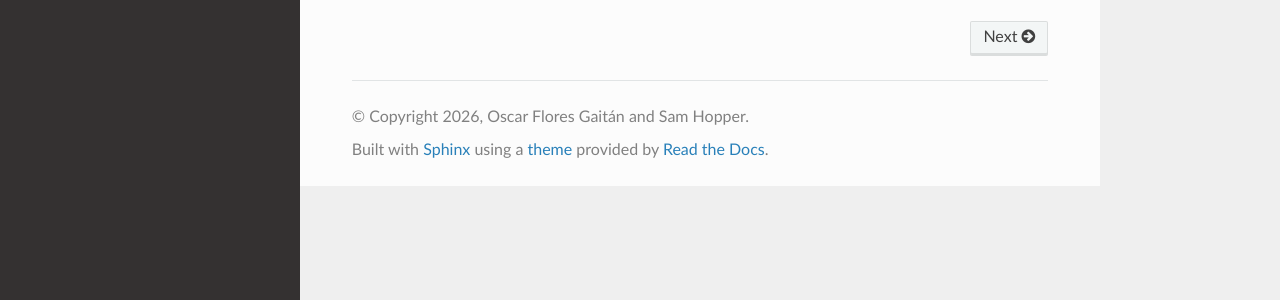
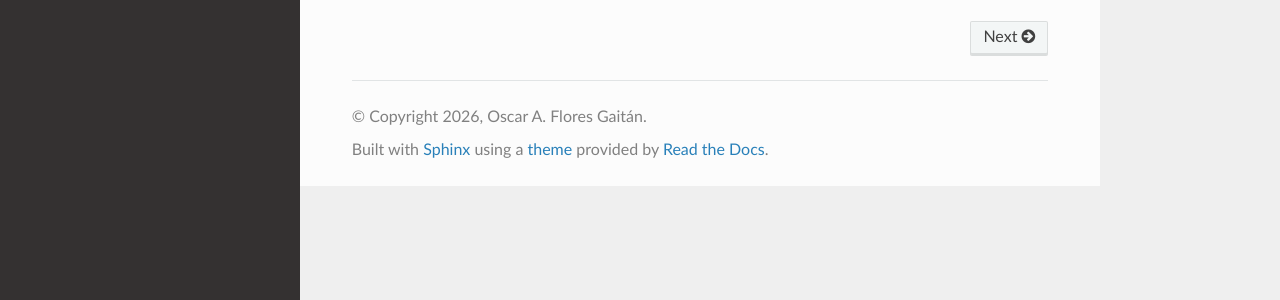
Before and after one commit to oscarfloresgaitan/orbcloud, a Sphinx documentation site: the page built from docs/index.rst, in a window 1280 px wide. Shown: the part 512-812 px from the top of the page. Built offline with Sphinx 7.4.7 and the Read the Docs theme 3.1.0, drawn with Linux system fonts in a browser that asks for light colours.

```diff
--- a/docs/conf.py
+++ b/docs/conf.py
@@ -12,8 +12,8 @@ sys.path.insert(0, os.path.abspath('../src'))
 # https://www.sphinx-doc.org/en/master/usage/configuration.html#project-information
 
 project = 'orbcloud'
-copyright = '2026, Oscar Flores Gaitán and Sam Hopper'
-author = 'Oscar Flores Gaitán and Sam Hopper'
+copyright = '2026, Oscar A. Flores Gaitán'
+author = 'Oscar A. Flores Gaitán'
 root_doc = 'index'
 
 # The full version, including alpha/beta/rc tags
--- a/pyproject.toml
+++ b/pyproject.toml
@@ -10,8 +10,7 @@ readme = "README.md"
 requires-python = ">=3.8"
 license = {file = "LICENSE"}
 authors = [
-    {name = "Oscar Flores Gaitán"},
-    {name = "Sam Hopper"}
+    {name = "Oscar A. Flores Gaitán", email = "ofg@udel.edu"}
 ]
 classifiers = [
     "Programming Language :: Python :: 3",
```
Also changed, not shown: 1 other file.
